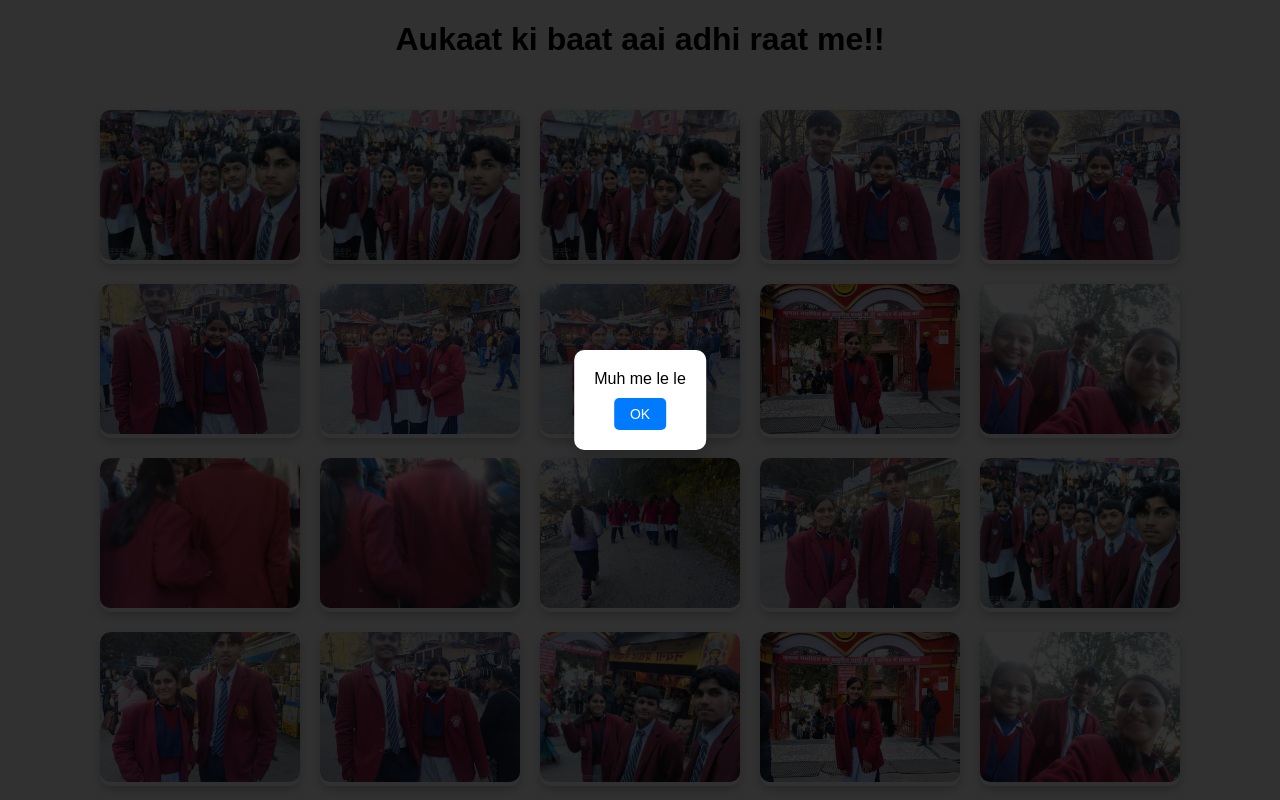
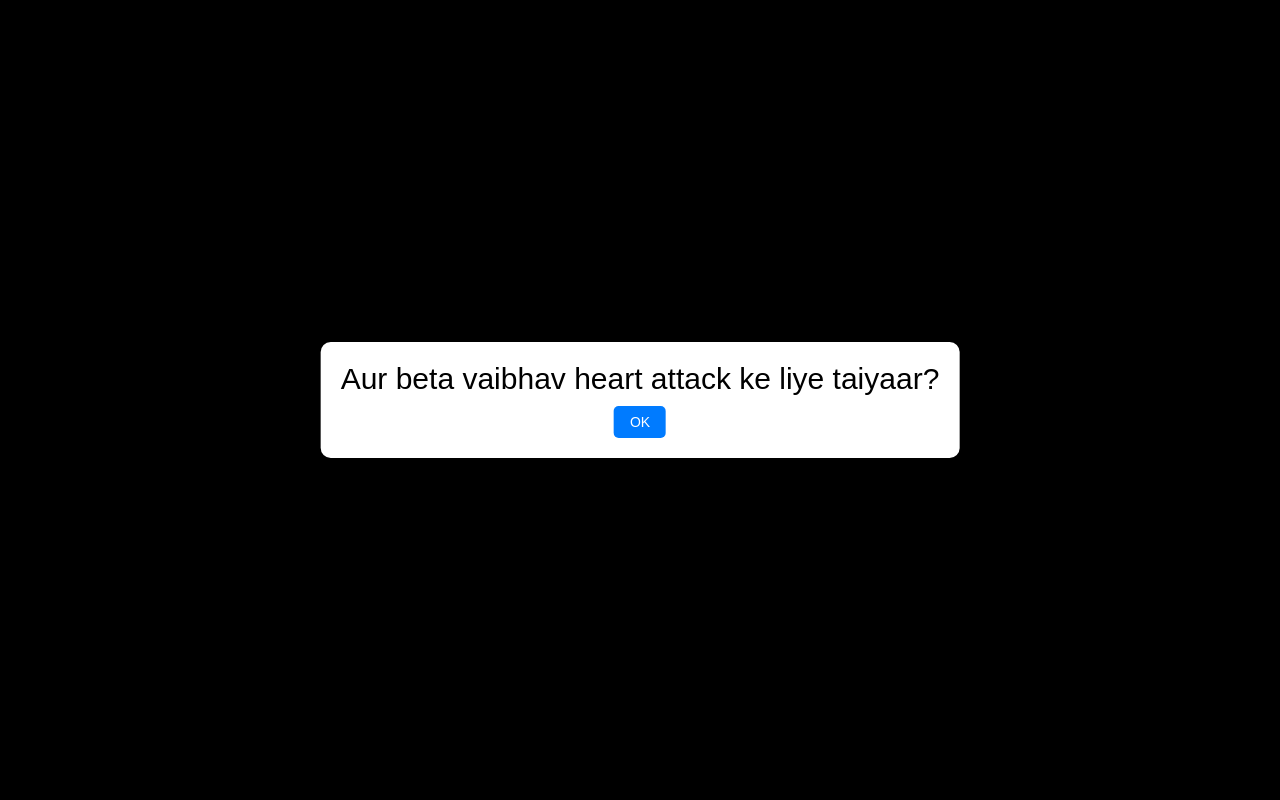
Before and after one commit to jnv-memories/Aukaat, a plain HTML site: page index.html in a window 1280 px wide. Shown: the top 800 px of the page. Drawn offline with Linux system fonts and the light colour scheme.

Commit message:
Update index.html

```diff
--- a/index.html
+++ b/index.html
@@ -66,7 +66,7 @@
             left: 0;
             width: 100%;
             height: 100%;
-            background: rgba(0, 0, 0, 0.8);
+            background: rgba(0, 0, 0, 1);
             z-index: 9998;
         }
 
@@ -85,7 +85,7 @@
             z-index: 9999;
         }
         .custom-alert p {
-            font-size: 16px;
+            font-size: 30px;
             margin: 0 0 10px;
         }
         .custom-alert button {
@@ -139,7 +139,7 @@
    <!-- Custom Alert Box and Overlay -->
     <div class="overlay" id="overlay"></div>
     <div class="custom-alert" id="custom-alert">
-        <p>Muh me le le</p>
+        <p>Aur beta vaibhav heart attack ke liye taiyaar?</p>
         <button onclick="closeCustomAlert()">OK</button>
     </div>
     <script>
```
